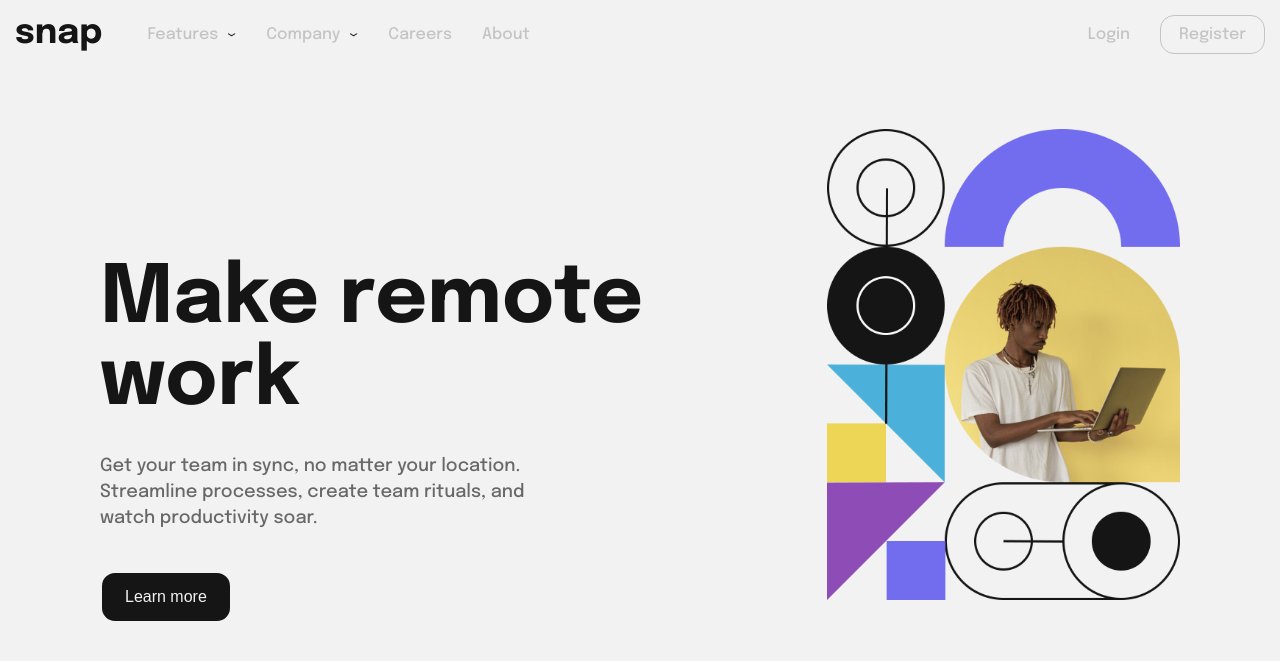
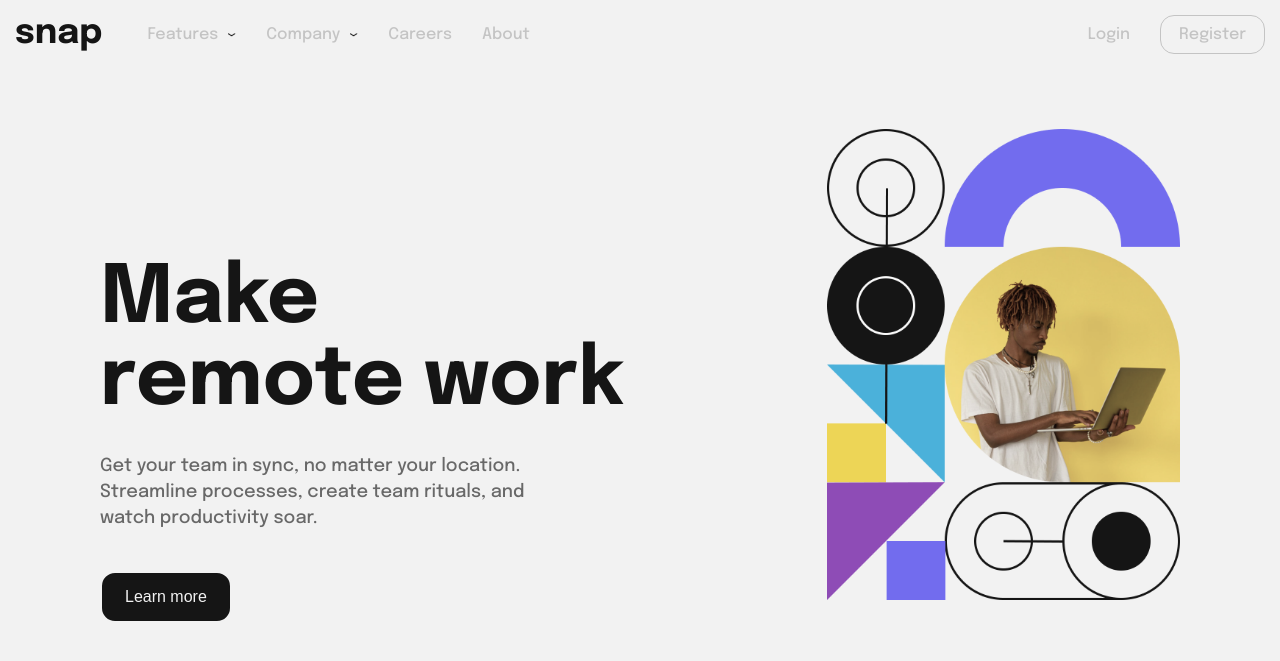
Before and after one commit to PaulAntoineGauvreau/PaulAntoineGauvreauActivis, a plain HTML site: page index.html in a window 1280 px wide. Shown: the top 661 px of the page. Drawn offline with Linux system fonts and the light colour scheme; a web font is replaced by a local one.

Commit message:
correctif erreur dans titre

```diff
--- a/asset/css/section.css
+++ b/asset/css/section.css
@@ -176,6 +176,10 @@ section h2{
   margin-top: 30px;
 }
 
+section h2 span{
+  display: block;
+}
+
 section p {
   text-align: left;
   font-size: var(--font-size-text);
--- a/index.html
+++ b/index.html
@@ -59,7 +59,7 @@
              </figure>
              <section>
                  <div>
-                    <h2>Make remote work</h2>
+                    <h2><span>Make</span>remote work</h2>
                     <p>Get your team in sync, no matter your location. Streamline processes, create team rituals, and watch productivity soar.</p>
                     <button>Learn more</button>
                  </div>
```
